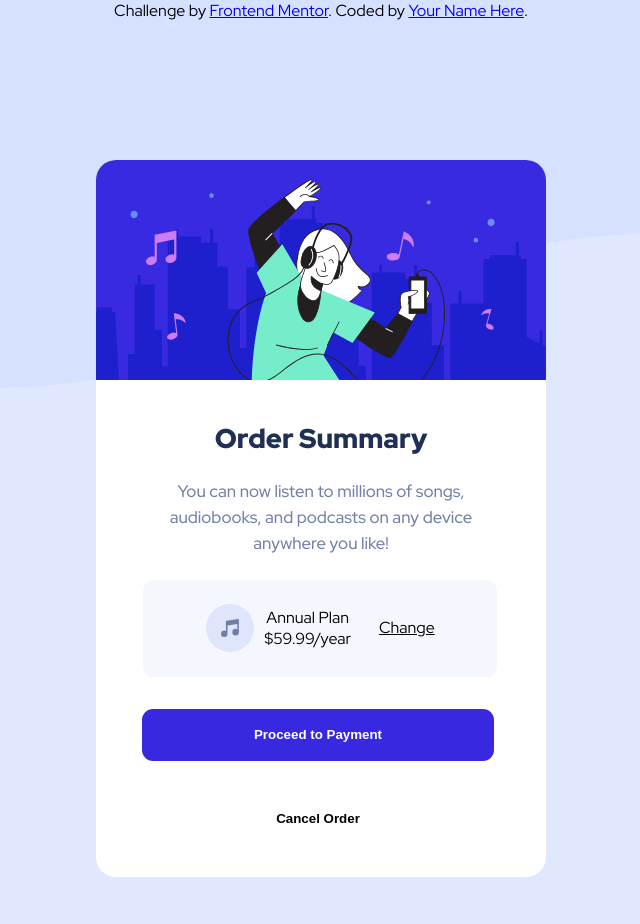
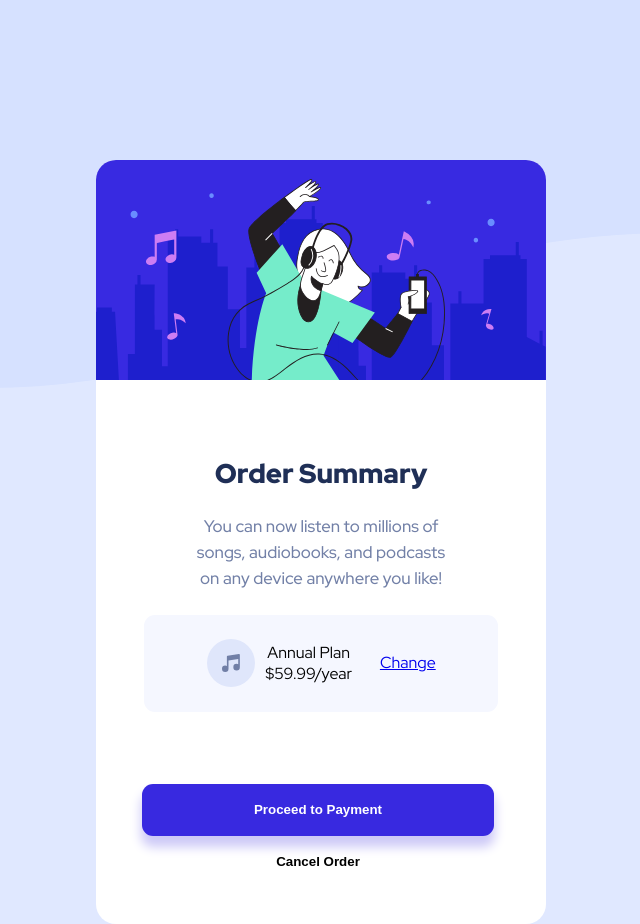
Before and after one commit to topspinppy/order-summary, a plain HTML site: page index.html in a window 1280 px wide. Shown: the whole page, without its empty margins (319-959 px from the left). Before the commit the page ends 877 px from the top, so only its background shows below. Drawn offline with Linux system fonts and the light colour scheme.

Commit message:
update css

```diff
--- a/index.html
+++ b/index.html
@@ -12,10 +12,11 @@
   <link rel="stylesheet" href="./style.css">
 </head>
 <body>
+
   <main>
     <div class="order-card">
+      <img src="images/illustration-hero.svg" class="order-card__img"/>
       <div class="order-card__container">
-        <img src="images/illustration-hero.svg" class="order-card__img"/>
         <h1 class="title">Order Summary</h1>
 
         <p class="text">
@@ -31,7 +32,7 @@
               Annual Plan
               $59.99/year
             </div>
-            <a>Change</a>
+            <a href="#">Change</a>
           </div>
         </div>
       </div>
@@ -46,10 +47,5 @@
       </div>
     </div>
   </main>
-
-  <div class="attribution">
-    Challenge by <a href="https://www.frontendmentor.io?ref=challenge" target="_blank">Frontend Mentor</a>.
-    Coded by <a href="#">Your Name Here</a>.
-  </div>
 </body>
 </html>
--- a/style.css
+++ b/style.css
@@ -3,7 +3,8 @@
 :root {
   /* Color palette */
   --pale-blue: hsl(225, 100%, 94%);
-  --bright-blue: hsl(245, 75%, 52%);
+  --bright-blue: 	hsl(245, 75%, 52%);
+  --bright-blue-hover: 	hsl(245, 75%, 88%);
   --very-plue-blue: hsl(225, 100%, 98%);
   --desaturated-blue: hsl(224, 23%, 55%);
   --dark-blue: hsl(223, 47%, 23%);
@@ -31,7 +32,7 @@ body {
   margin: 0;
   display: flex;
   justify-content: center;
-  flex-direction: column-reverse;
+  /* flex-direction: ; */
   align-items: center;
 }
 
@@ -51,14 +52,15 @@ main {
 
 .order-card__container {
   text-align: center;
+  padding: 2.5rem;
 }
 
 .order-card__container__plan-card {
   background: var(--very-plue-blue);
   width: 354px;
   border-radius: 11px;
-  margin-left: 47px;
   margin-bottom: 32px;
+  display: inline-block;
 }
 
 .plan-info {
@@ -71,6 +73,10 @@ main {
 
 .plan-info img {
   margin-right: 10px;
+}
+
+.box a:hover {
+  text-decoration: none;
 }
 
 .order-card__container__plan-card .box {
@@ -115,24 +121,27 @@ main {
 }
 
 .btn-group .btn {
-  margin-bottom: 32px;
+  padding: 0.6rem 0;
   border: transparent;
   cursor: pointer;
   width: 352px;
   height: 52px;
-  border-radius: 11px;
   font-weight: 900;
 }
 
 .btn--payment {
   background-color: var(--bright-blue);
+  border: 0;
+  border-radius: 11px;
+  box-shadow: 0px 10px 11px 1px var(--bright-blue-hover);
   color: white;
 }
 
 .btn--payment:hover {
-  background-color: var(--very-plue-blue);
+  background-color: var(--bright-blue-hover);
 }
 
 .btn--cancel {
   background: transparent;
+  margin-bottom: 36px;
 }
```
